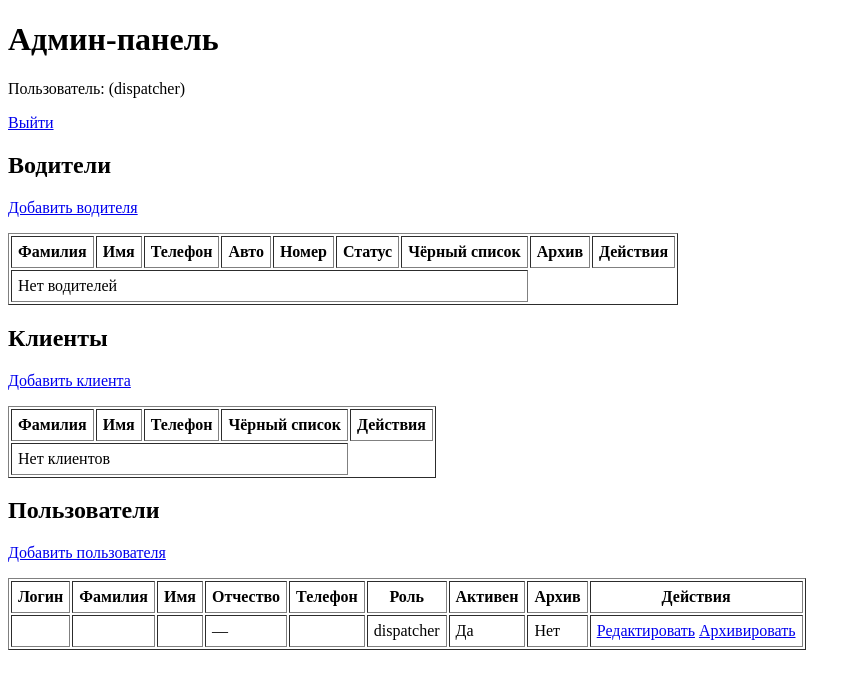
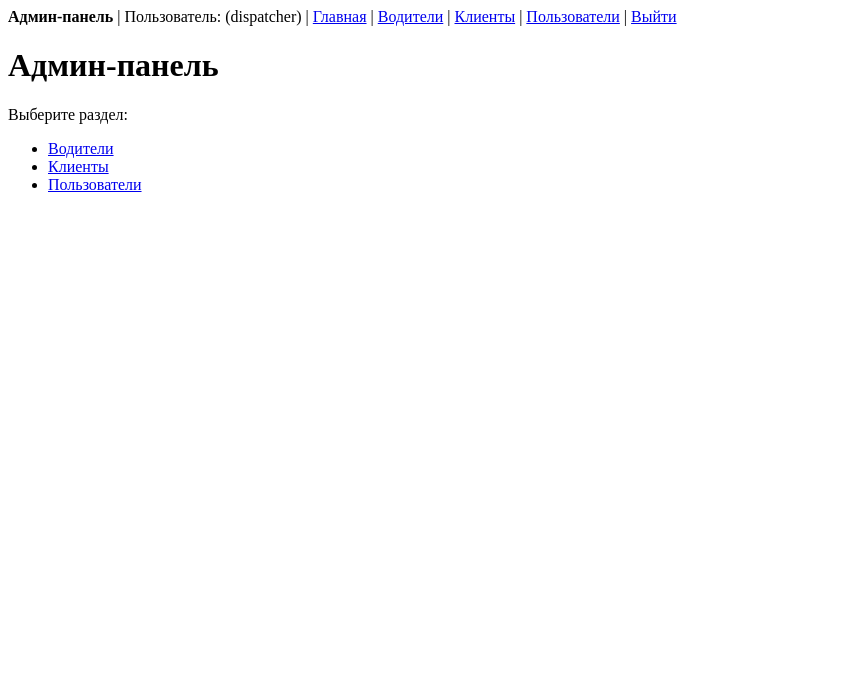
Before and after one commit to ARaider111/taxi-project, a Django app: template templates/dashboard.html in a window 1280 px wide. Shown: the top 689 px of the page, without its empty margins (0-861 px from the left). Run offline with Django 5.2, Linux system fonts and the light colour scheme; the template is opened without the code that fills it: values that come from a table or form of the project are taken from there, others are empty; the visitor is signed in with stand-in values (Sample User, id 1); data comes from the database, SQL or seed files in the repository.

Commit message:
Add navigation

```diff
--- a/taxi_proj/urls.py
+++ b/taxi_proj/urls.py
@@ -1,8 +1,10 @@
 from django.contrib import admin
 from django.urls import path
 from django.contrib.auth import views as auth_views
-from taxi.views import (index, dashboard, CustomLoginView, add_driver, add_client,
-edit_driver, edit_client, toggle_driver_archive, add_user, edit_user, toggle_user_archive)
+from taxi.views import (
+    index, dashboard, CustomLoginView, add_driver, add_client, add_user, edit_driver, edit_client,
+    edit_user, toggle_driver_archive, toggle_user_archive, drivers_list, clients_list, users_list, )
+
 urlpatterns = [
     path("admin/", admin.site.urls),
     path("", index, name="index"),
@@ -16,13 +18,24 @@ urlpatterns = [
         auth_views.LogoutView.as_view(next_page="login"),
         name="logout",
     ),
+
+    # Админ‑панель
     path("dashboard/", dashboard, name="dashboard"),
+
+    # Водители
+    path("drivers/", drivers_list, name="drivers_list"),
     path("drivers/add/", add_driver, name="add_driver"),
+    path("drivers/<int:driver_id>/edit/", edit_driver, name="edit_driver"),
+    path("drivers/<int:driver_id>/toggle-archive/", toggle_driver_archive, name="toggle_driver_archive"),
+
+    # Клиенты
+    path("clients/", clients_list, name="clients_list"),
     path("clients/add/", add_client, name="add_client"),
+    path("clients/<int:client_id>/edit/", edit_client, name="edit_client"),
+
+    # Пользователи
+    path("users/", users_list, name="users_list"),
     path("users/add/", add_user, name="add_user"),
-    path("drivers/<int:driver_id>/edit/", edit_driver, name="edit_driver"),
-    path("clients/<int:client_id>/edit/", edit_client, name="edit_client"),
     path("users/<int:user_id>/edit/", edit_user, name="edit_user"),
-    path("drivers/<int:driver_id>/toggle-archive/", toggle_driver_archive, name="toggle_driver_archive"),
     path("users/<int:user_id>/toggle-archive/", toggle_user_archive, name="toggle_user_archive"),
 ]
--- /dev/null
+++ b/templates/base_admin.html
@@ -0,0 +1,20 @@
+<!DOCTYPE html>
+<html>
+<head>
+    <meta charset="UTF-8">
+    <title>{% block title %}Админ‑панель{% endblock %}</title>
+</head>
+<body>
+    <div style="margin-bottom: 20px;">
+        <strong>Админ‑панель</strong> |
+        Пользователь: {{ user.lname }} {{ user.fname }} ({{ user.role }}) |
+        <a href="{% url 'dashboard' %}">Главная</a> |
+        <a href="{% url 'drivers_list' %}">Водители</a> |
+        <a href="{% url 'clients_list' %}">Клиенты</a> |
+        <a href="{% url 'users_list' %}">Пользователи</a> |
+        <a href="{% url 'logout' %}">Выйти</a>
+    </div>
+
+    {% block content %}{% endblock %}
+</body>
+</html>
--- a/templates/dashboard.html
+++ b/templates/dashboard.html
@@ -1,119 +1,12 @@
-<!DOCTYPE html>
-<html>
-<head>
-    <meta charset="UTF-8">
-    <title>Админ‑панель</title>
-</head>
-<body>
-    <h1>Админ‑панель</h1>
-    <p>Пользователь: {{ user.lname }} {{ user.fname }} ({{ user.role }})</p>
-    <a href="{% url 'logout' %}">Выйти</a>
+{% extends "base_admin.html" %}
+{% block title %}Админ‑панель — Главная{% endblock %}
 
-    <h2>Водители</h2>
-    <p>
-        <a href="{% url 'add_driver' %}">Добавить водителя</a>
-    </p>
-    <table border="1" cellpadding="6">
-        <tr>
-            <th>Фамилия</th>
-            <th>Имя</th>
-            <th>Телефон</th>
-            <th>Авто</th>
-            <th>Номер</th>
-            <th>Статус</th>
-            <th>Чёрный список</th>
-            <th>Архив</th>
-            <th>Действия</th>
-        </tr>
-        {% for d in drivers %}
-        <tr>
-            <td>{{ d.lname }}</td>
-            <td>{{ d.fname }}</td>
-            <td>{{ d.phone }}</td>
-            <td>{{ d.car_model }}</td>
-            <td>{{ d.car_number }}</td>
-            <td>{{ d.status }}</td>
-            <td>{{ d.is_blacklist|yesno:"Да,Нет" }}</td>
-            <td>{{ d.is_archive|yesno:"Да,Нет" }}</td>
-            <td>
-                <a href="{% url 'edit_driver' d.driver_id %}">Редактировать</a>
-                <a href="{% url 'toggle_driver_archive' d.driver_id %}">
-                    {% if d.is_archive %}Вернуть из архива{% else %}Архивировать{% endif %}
-                </a>
-            </td>
-
-        </tr>
-        <p>
-</p>
-        {% empty %}
-        <tr><td colspan="7">Нет водителей</td></tr>
-        {% endfor %}
-    </table>
-
-    <h2>Клиенты</h2>
-    <p>
-        <a href="{% url 'add_client' %}">Добавить клиента</a>
-    </p>
-    <table border="1" cellpadding="6">
-        <tr>
-            <th>Фамилия</th>
-            <th>Имя</th>
-            <th>Телефон</th>
-            <th>Чёрный список</th>
-            <th>Действия</th>
-        </tr>
-        {% for c in clients %}
-        <tr>
-            <td>{{ c.lname }}</td>
-            <td>{{ c.fname }}</td>
-            <td>{{ c.phone }}</td>
-            <td>{{ c.is_blacklist|yesno:"Да,Нет" }}</td>
-            <td>
-                <a href="{% url 'edit_client' c.client_id %}">Редактировать</a>
-            </td>
-        </tr>
-        {% empty %}
-        <tr><td colspan="4">Нет клиентов</td></tr>
-        {% endfor %}
-    </table>
-
-    <h2>Пользователи</h2>
-<p>
-    <a href="{% url 'add_user' %}">Добавить пользователя</a>
-</p>
-<table border="1" cellpadding="6">
-    <tr>
-        <th>Логин</th>
-        <th>Фамилия</th>
-        <th>Имя</th>
-        <th>Отчество</th>
-        <th>Телефон</th>
-        <th>Роль</th>
-        <th>Активен</th>
-        <th>Архив</th>
-        <th>Действия</th>
-    </tr>
-    {% for u in users %}
-    <tr>
-        <td>{{ u.login }}</td>
-        <td>{{ u.lname }}</td>
-        <td>{{ u.fname }}</td>
-        <td>{{ u.patronimyc|default:"—" }}</td>
-        <td>{{ u.phone }}</td>
-        <td>{{ u.role }}</td>
-        <td>{{ u.is_active|yesno:"Да,Нет" }}</td>
-        <td>{{ u.is_archive|yesno:"Да,Нет" }}</td>
-
-        <td>
-            <a href="{% url 'edit_user' u.user_id %}">Редактировать</a>
-            <a href="{% url 'toggle_user_archive' u.user_id %}">
-                {% if u.is_archive %}Вернуть из архива{% else %}Архивировать{% endif %}
-            </a>
-        </td>
-    </tr>
-    {% empty %}
-    <tr><td colspan="8">Нет пользователей</td></tr>
-    {% endfor %}
-</table>
-</body>
-</html>
+{% block content %}
+<h1>Админ‑панель</h1>
+<p>Выберите раздел:</p>
+<ul>
+    <li><a href="{% url 'drivers_list' %}">Водители</a></li>
+    <li><a href="{% url 'clients_list' %}">Клиенты</a></li>
+    <li><a href="{% url 'users_list' %}">Пользователи</a></li>
+</ul>
+{% endblock %}
```
Also changed, not shown: taxi/views.py (+25 -6 lines), templates/clients_list.html (added, +31 -0 lines), templates/drivers_list.html (added, +43 -0 lines), templates/users_list.html (added, +43 -0 lines).
